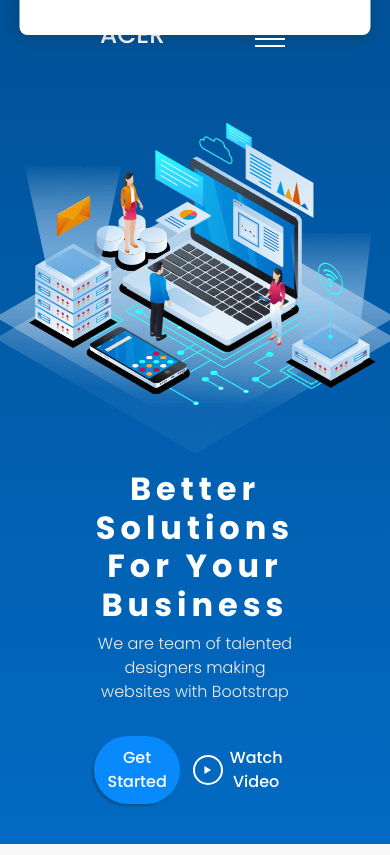
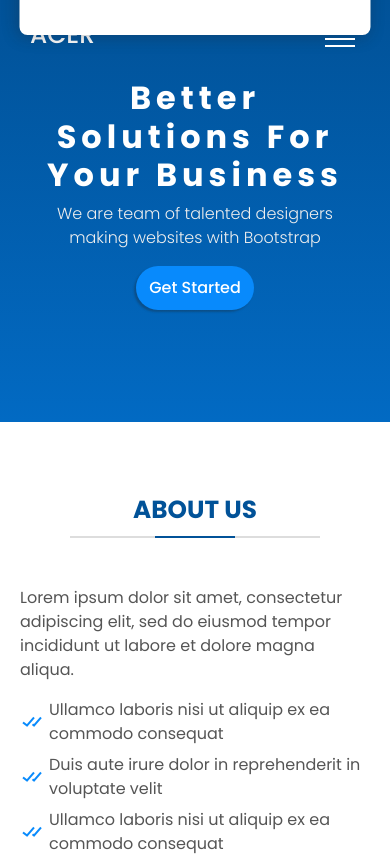
Before and after one commit to Vikash-Khadoliya/w3-software-Solutions, a React (Vite) app: page / in a window 390 px wide. Shown: the top 855 px of the page. Built offline with nearby package versions, Linux system fonts and the light colour scheme.

Commit message:
fixed the responsiveness of hero section

```diff
--- a/src/index.css
+++ b/src/index.css
@@ -462,7 +462,49 @@ section {
 
 }
 
-@media screen and (max-width: 650px) {}
+@media screen and (max-width: 500px) {
+
+    .navigation {
+        padding: 20px 30px;
+    }
+
+    .hero {
+        height: 50vh !important;
+    }
+
+    .hero-content {
+        padding: 90px 30px 30px;
+    }
+
+    .hero-img,
+    .watch-video {
+        display: none !important;
+    }
+
+}
+
+
+@media screen and (max-width: 410px) {
+
+    section {
+        padding: 60px 20px;
+    }
+
+    .hero-content {
+        padding: 60px 30px 30px;
+    }
+
+    .hero-btn {
+        margin-top: 1rem;
+    }
+
+    .partners {
+        display: none;
+    }
+
+
+}
+
 
 .hero-img {
     position: relative;
```
